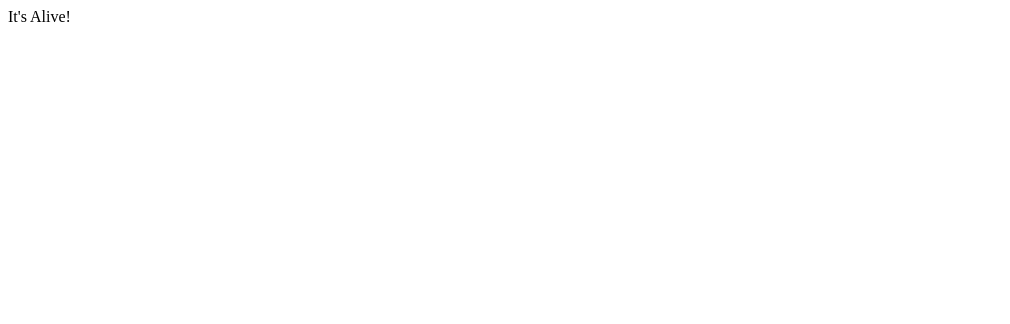
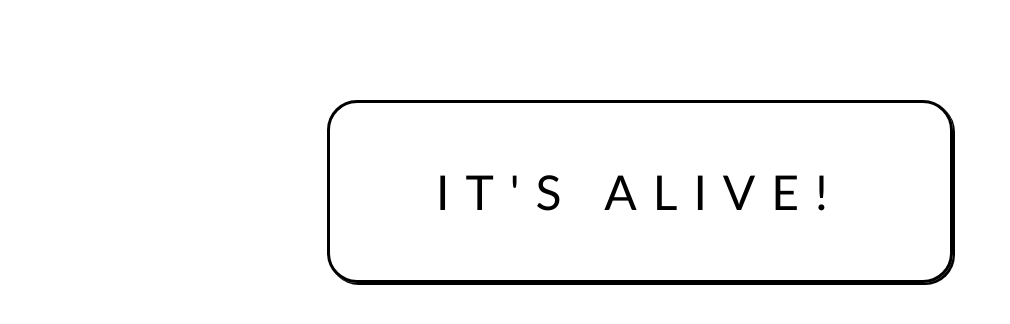
Before and after one commit to aSwanting/aswanting.github.io, a plain HTML site: page index.html in a window 1280 px wide. Shown: the whole page, without its empty margins (0-1010 px from the left). Drawn offline with Linux system fonts and the light colour scheme.

Commit message:
add: style.css

```diff
--- a/index.html
+++ b/index.html
@@ -4,8 +4,9 @@
     <meta charset="UTF-8" />
     <meta name="viewport" content="width=device-width, initial-scale=1.0" />
     <title>aswantingPages</title>
+    <link rel="stylesheet" href="style.css" />
   </head>
   <body>
-    <div>It's Alive!</div>
+    <div class="living-button" style="">It's Alive!</div>
   </body>
 </html>
--- /dev/null
+++ b/style.css
@@ -0,0 +1,20 @@
+.living-button {
+  width: 500px;
+  padding: 60px;
+  border: 3px solid;
+  border-radius: 30px;
+  margin: 100px auto;
+  text-align: center;
+  font-family: "gill sans mt";
+  text-transform: uppercase;
+  letter-spacing: 1rem;
+  font-size: 48px;
+  box-shadow: 2px 2px;
+  transition: 250ms all;
+  cursor: pointer;
+}
+
+.living-button:hover {
+  box-shadow: 12px 12px;
+  transform: translate(-10px, -10px);
+}
```
